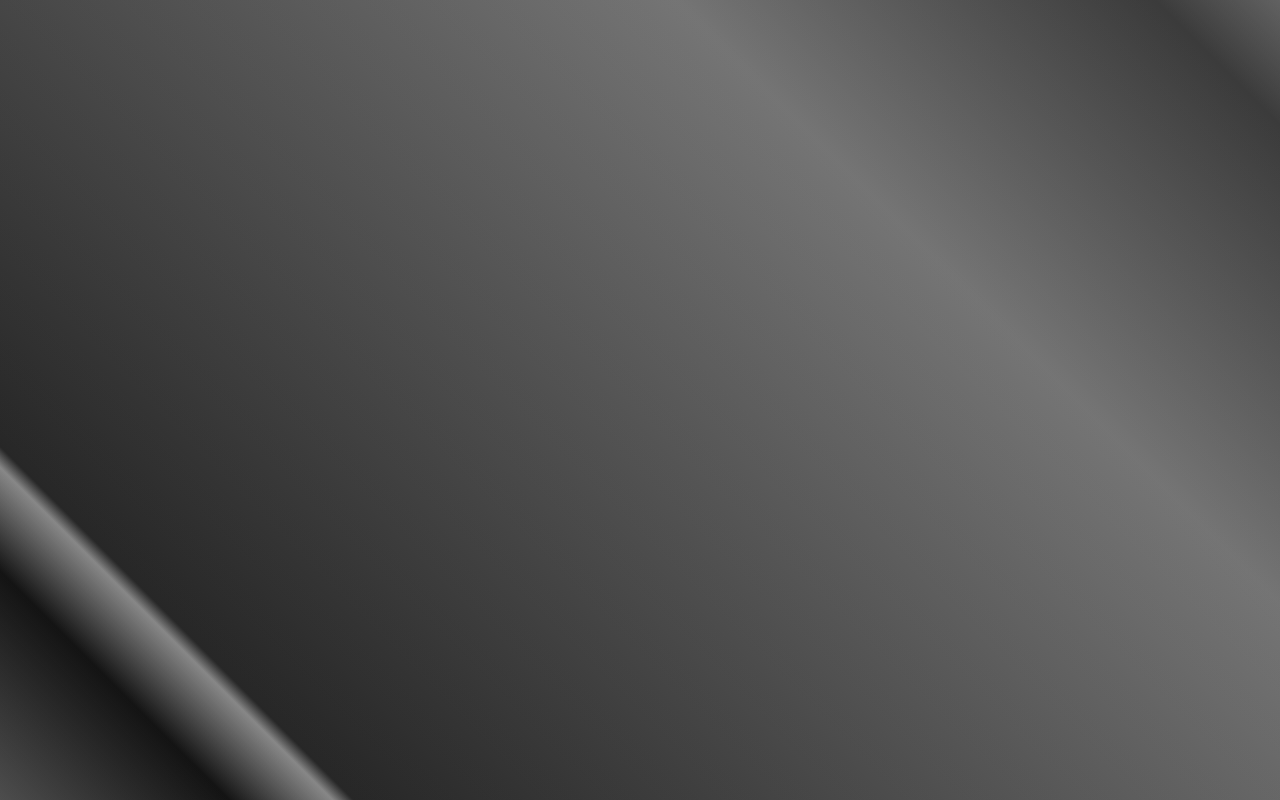
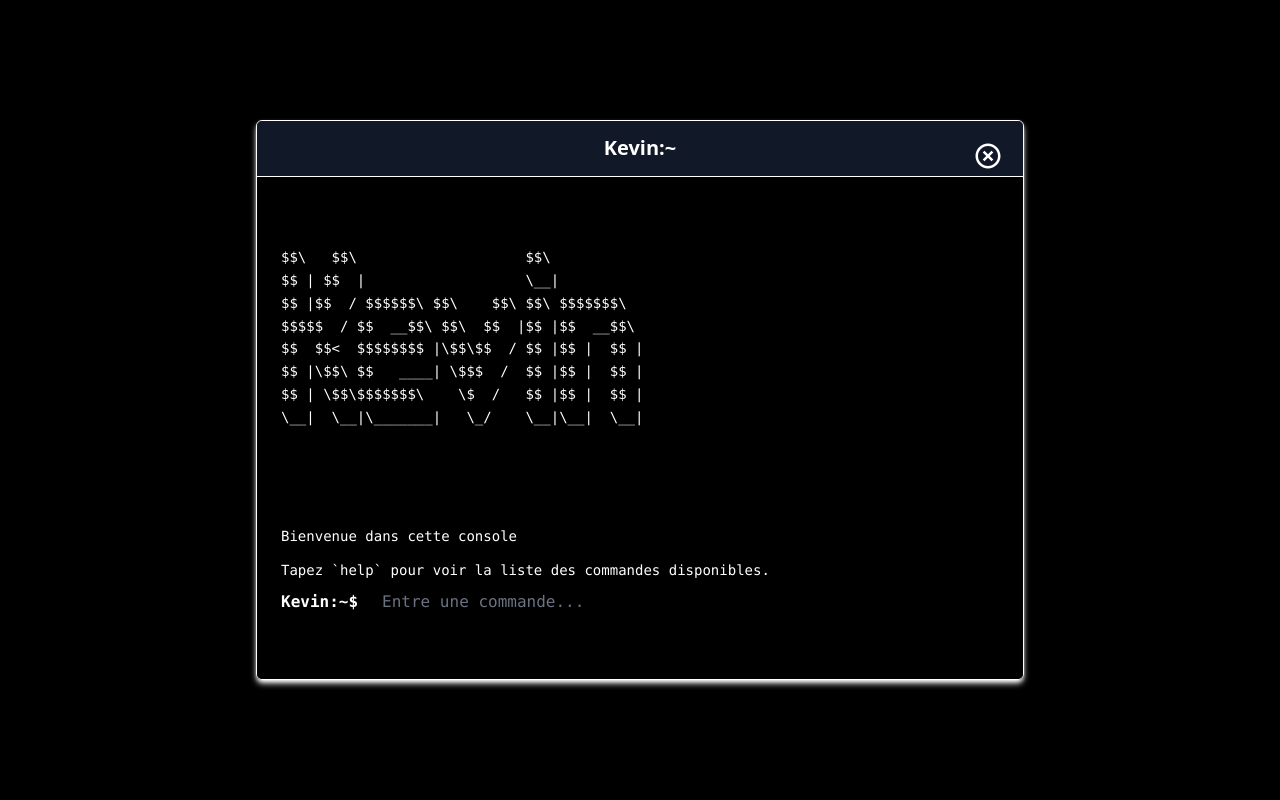
Before and after one commit to kekevounet/CV-base-kevin, a React (Create React App) app: page /Terminal in a window 1280 px wide. Before the commit this address had no page. Built offline with nearby package versions, Linux system fonts and the light colour scheme.

Commit message:
Ajout de terminal

```diff
--- a/package.json
+++ b/package.json
@@ -14,6 +14,7 @@
     "react": "^19.1.0",
     "react-dom": "^19.1.0",
     "react-router-dom": "^7.5.2",
+    "react-icons": "^5.5.0",
     "react-scripts": "5.0.1",
     "testing-library": "^0.0.2",
     "web-vitals": "^2.1.4"
--- a/src/App.jsx
+++ b/src/App.jsx
@@ -1,10 +1,20 @@
-import { BrowserRouter as Router, Routes, Route } from 'react-router-dom';
+import { GiSpinningRibbons } from "react-icons/gi";
+import { GiSpinalCoil } from "react-icons/gi";
+import { GiSpinningBlades } from "react-icons/gi";
+import { ImSpinner10 } from "react-icons/im";
+import { ImSpinner5 } from "react-icons/im";
+import { Routes, Route, useLocation } from 'react-router-dom';
 import Index from './Pages/Onglets/Index';
 import Kevin from './Pages/Onglets/Kevin';
 import { useState,useEffect } from 'react';
+import Terminal from './Pages/Onglets/Terminal';
+import { AnimatePresence } from 'framer-motion';
+
 function App(){
   // Etat
   const [Chargement, setChargement] = useState(true);
+  const location = useLocation();
+
   // Comportement
   useEffect(() => {
 
@@ -16,17 +26,20 @@ function App(){
   if (Chargement) {
     return (
       <div className="flex items-center justify-center h-screen bg-stone-700">
-        <div className="w-32 h-32 border-t-2 border-b-2 border-white rounded-full animate-spin"></div>
+        <GiSpinalCoil className="text-white text-9xl animate-spin"/>
       </div>
     );
   }
   return(
-    <Router>
-      <Routes>
-        <Route path='/' element={<Index />} />
-        <Route path='Kevin' element={<Kevin />} />
-      </Routes>
-    </Router>
+    <>
+      <AnimatePresence mode='wait'>
+        <Routes location={location} key={location.pathname}>
+          <Route path='/' element={<Index />} />
+          <Route path='Kevin' element={<Kevin />} />
+          <Route path='Terminal' element={<Terminal /> } />
+        </Routes>
+      </AnimatePresence>
+    </>
   )
 }
 export default App;
--- a/src/Pages/Compenents/Footer.jsx
+++ b/src/Pages/Compenents/Footer.jsx
@@ -22,7 +22,7 @@ function Footer ({ NavBarOuvert }) {
         <div className='flex items-center justify-center w-full h-full col-span-3 sm:col-span-1'>
           <ul>
             {FootLink.map(({name,icon})=>(
-              <a href={`#${name}`} className='text-white no-underline transition-all' title={`${name}`}>
+              <a href={`#${name}`} className='text-white no-underline transition-all' title={`${name}`} key={name}>
               <li className='p-1'>
                 <span className='mr-3'>
                   <i className={`p-1 rounded-full fa-solid ${icon}`}></i>
--- /dev/null
+++ b/src/Pages/Compenents/Transition.jsx
@@ -0,0 +1,23 @@
+import { motion } from 'framer-motion';
+function Transition (OgComponent)
+{
+    return () =>(
+        <>
+        <OgComponent />
+            <motion.div className="absolute top-0 left-0 w-full h-screen origin-top Transition"
+                initial={{scaleY:0}}
+                animate={{scaleY:0}}
+                exit={{scaleY:1}}
+                transition={{duration: 1, ease:[0.22,1,0.36,1]}}
+            />
+            <motion.div className="absolute top-0 left-0 w-full h-screen origin-top Transition "
+                initial={{scaleY:1}}
+                animate={{scaleY:0}}
+                exit={{scaleY:0}}
+                transition={{duration: 1, ease:[0.22,1,0.36,1]}}
+            >
+            </motion.div>
+        </>
+    )
+}
+export default Transition;
--- a/src/Pages/Onglets/Accueil.jsx
+++ b/src/Pages/Onglets/Accueil.jsx
@@ -2,6 +2,7 @@ import { motion } from 'framer-motion';
 import Kevin from '../../Assets/Kevin.JPG';
 import { Link } from 'react-router-dom';
 import { useEffect, useState } from 'react';
+import { GiSpinalCoil } from 'react-icons/gi';
 
 function Accueil ({NavBarOuvert}) {
   // Etat
@@ -20,7 +21,7 @@ function Accueil ({NavBarOuvert}) {
   if (Chargement) {
     return (
       <div className="flex items-center justify-center h-screen bg-stone-700">
-        <div className="w-32 h-32 border-t-2 border-b-2 border-white rounded-full animate-spin"></div>
+        <GiSpinalCoil className="text-white text-9xl animate-spin"/>
       </div>
     );
   }
--- a/src/Pages/Onglets/Index.jsx
+++ b/src/Pages/Onglets/Index.jsx
@@ -5,6 +5,8 @@ import Accueil from './Accueil';
 import Competences from './Compétence';
 import Experience from './Expérience';
 import Projets from './Projets';
+import Transition from '../Compenents/Transition';
+
 function Index ()
 {
   // Etat
@@ -23,4 +25,4 @@ function Index ()
     </div>
   )
 }
-export default Index
+export default Transition(Index);
--- /dev/null
+++ b/src/Pages/Onglets/Terminal.jsx
@@ -0,0 +1,100 @@
+import { BiXCircle } from "react-icons/bi";
+import { Link } from "react-router-dom";
+import Transition from "../Compenents/Transition";
+import { useEffect, useRef, useState } from "react";
+
+function Terminal() {
+  const [input, setInput] = useState("");
+const [history, setHistory] = useState([
+`
+
+$$\\   $$\\                    $$\\
+$$ | $$  |                   \\__|
+$$ |$$  / $$$$$$\\ $$\\    $$\\ $$\\ $$$$$$$\\
+$$$$$  / $$  __$$\\ $$\\  $$  |$$ |$$  __$$\\
+$$  $$<  $$$$$$$$ |\\$$\\$$  / $$ |$$ |  $$ |
+$$ |\\$$\\ $$   ____| \\$$$  /  $$ |$$ |  $$ |
+$$ | \\$$\\$$$$$$$\\    \\$  /   $$ |$$ |  $$ |
+\\__|  \\__|\\_______|   \\_/    \\__|\\__|  \\__|
+
+
+
+`,
+"",
+"Bienvenue dans cette console",
+"Tapez `help` pour voir la liste des commandes disponibles."
+]);
+
+  const kevinPrompt = "Kevin:~$";
+  const inputRef = useRef(null);
+
+  useEffect(() => {
+    inputRef.current?.focus();
+  }, [history]);
+
+  const handleCommand = () => {
+    const trimmed = input.trim();
+    if (trimmed === "") return;
+
+    let response = "";
+
+    switch (trimmed.toLowerCase()) {
+      case "help":
+        response = `Commandes disponibles :\n  - help : Affiche cette aide\n  - about : À propos de moi\n  - service : Mes Services\n  - clear : Efface l'écran`;
+        break;
+      case "about":
+        response = "Je suis Kevin, développeur fullstack JS junior qui se contente de faire avec React JS et Express JS, je suis actuellement à la recherche d'un stage ou d'une opportunité d'embauche pour développer d’avantage mes compétences techniques, tout en apportant mon expertise dans un environnement dynamique.";
+        break;
+      case "service":
+        response = 'Sur ce plan, je peux créer des sites web responsives sur mesures, comme des sites vitrines, site e-catalogue, ou un application web tout simplement, n\'hésite pas à me contactez.';
+        break;
+      case "clear":
+        setHistory([]);
+        setInput("");
+        return;
+      default:
+        response = `Commande inconnue : '${trimmed}'\nTapez \`help\` pour la liste des commandes.`;
+    }
+
+    setHistory(prev => [...prev, `${kevinPrompt} ${trimmed}`, response]);
+    setInput("");
+  };
+
+  return (
+    <div className="w-full h-screen text-white bg-black">
+      <div className="flex items-center justify-center w-full h-full">
+        <div className="w-[90%] h-[60%] lg:w-[60%] lg:h-[70%] border border-white shadow-white shadow-md rounded-md overflow-hidden flex flex-col Terminal">
+
+          {/* Header */}
+          <div className="w-full h-[10%] border-b border-white flex justify-center items-center relative bg-gray-900">
+            <div className="text-xl font-bold">Kevin:~</div>
+            <Link to="/" className="absolute text-white right-5 top-5">
+              <BiXCircle className="text-2xl transition-colors duration-200 lg:text-3xl hover:text-red-500" />
+            </Link>
+          </div>
+
+          {/* Output zone */}
+          <div className="flex-1 p-4 space-y-3 overflow-auto font-mono text-sm bg-black lg:text-base">
+            {history.map((line, index) => (
+              <pre key={index} className="leading-relaxed whitespace-pre-wrap">{line}</pre>
+            ))}
+            <div className="flex items-center mt-2 space-x-2">
+              <span className="font-bold">{kevinPrompt}</span>
+              <input
+                ref={inputRef}
+                type="text"
+                className="flex-1 px-3 text-white placeholder-gray-500 bg-transparent border-none outline-none"
+                value={input}
+                placeholder="Entre une commande..."
+                onChange={(e) => setInput(e.target.value)}
+                onKeyDown={(e) => e.key === "Enter" && handleCommand()}
+              />
+            </div>
+          </div>
+        </div>
+      </div>
+    </div>
+  );
+}
+
+export default Transition(Terminal);
--- a/src/index.css
+++ b/src/index.css
@@ -22,6 +22,17 @@ body {
   background-repeat: no-repeat;
   background-size: cover;
 }
+.Terminal
+{
+  background-image: linear-gradient(209deg, rgba(104, 104, 104, 0.2),rgba(98, 98, 98, 0.2)),linear-gradient(45deg, rgb(72, 72, 72) 0%,rgb(0, 0, 0) 11%,rgb(144, 144, 144) 16%,rgb(24, 24, 24) 17%,rgb(120, 120, 120) 71%,rgb(48, 48, 48) 94%,rgb(96, 96, 96) 100%);
+
+}
+.Transition
+{
+  background-image: linear-gradient(209deg, rgba(77,74,74, 0.2),rgba(65,61,61, 0.2)),linear-gradient(45deg, rgb(72, 72, 72) 0%,rgb(40,40,40) 11%,rgb(40,40,40) 16%,rgb(40,40,40) 17%,rgb(40,40,40) 71%,rgb(48, 48, 48) 94%,rgb(79,79,79) 100%);
+  box-shadow: 0 0 10px white;
+  box-shadow: 0px 0px 10px -2px rgba(255,255,255,0.75) inset;
+}
 .test{
   background-image: linear-gradient(209deg, rgba(77,74,74, 0.2),rgba(65,61,61, 0.2)),linear-gradient(45deg, rgb(72, 72, 72) 0%,rgb(40,40,40) 11%,rgb(40,40,40) 16%,rgb(40,40,40) 17%,rgb(40,40,40) 71%,rgb(48, 48, 48) 94%,rgb(79,79,79) 100%);
 }
@@ -40,3 +51,15 @@ body {
 
 /* le violet otran 'ny bambou*/
 /* background-image: linear-gradient(196deg, rgba(88, 7, 152, 0.2),rgba(64, 188, 165, 0.2)),linear-gradient(135deg, rgb(101, 60, 220) 0%,rgb(63, 47, 113) 18%,rgb(89, 56, 184) 25%,rgb(50, 42, 78) 49%,rgb(25, 33, 7) 55%,rgb(114, 65, 255) 57%,rgb(76, 51, 149) 68%,rgb(38, 38, 42) 100%); */
+
+.mihodina
+{
+  animation: miho infinite 0.15s;
+}
+
+@keyframes miho {
+  100% {
+    transform: rotate(-180deg);
+  }
+
+}
--- a/src/index.js
+++ b/src/index.js
@@ -6,11 +6,16 @@ import reportWebVitals from './reportWebVitals';
 import '@fortawesome/fontawesome-free/css/all.min.css';
 import 'bootstrap/dist/css/bootstrap.min.css';
 import 'bootstrap/dist/js/bootstrap.bundle.js';
+import { BrowserRouter as Router, Routes, Route } from 'react-router-dom';
 
 const root = ReactDOM.createRoot(document.getElementById('root'));
 root.render(
   <React.StrictMode>
-    <App />
+    <Router>
+      <Routes>
+        <Route path='/*' element= { <App /> } />
+      </Routes>
+    </Router>
   </React.StrictMode>
 );
 
```
Also changed, not shown: src/App.css (deleted, +0 -38 lines), src/Pages/Compenents/NavBar.jsx (+30 -9 lines), src/Pages/Onglets/Expérience.jsx (+34 -0 lines).
